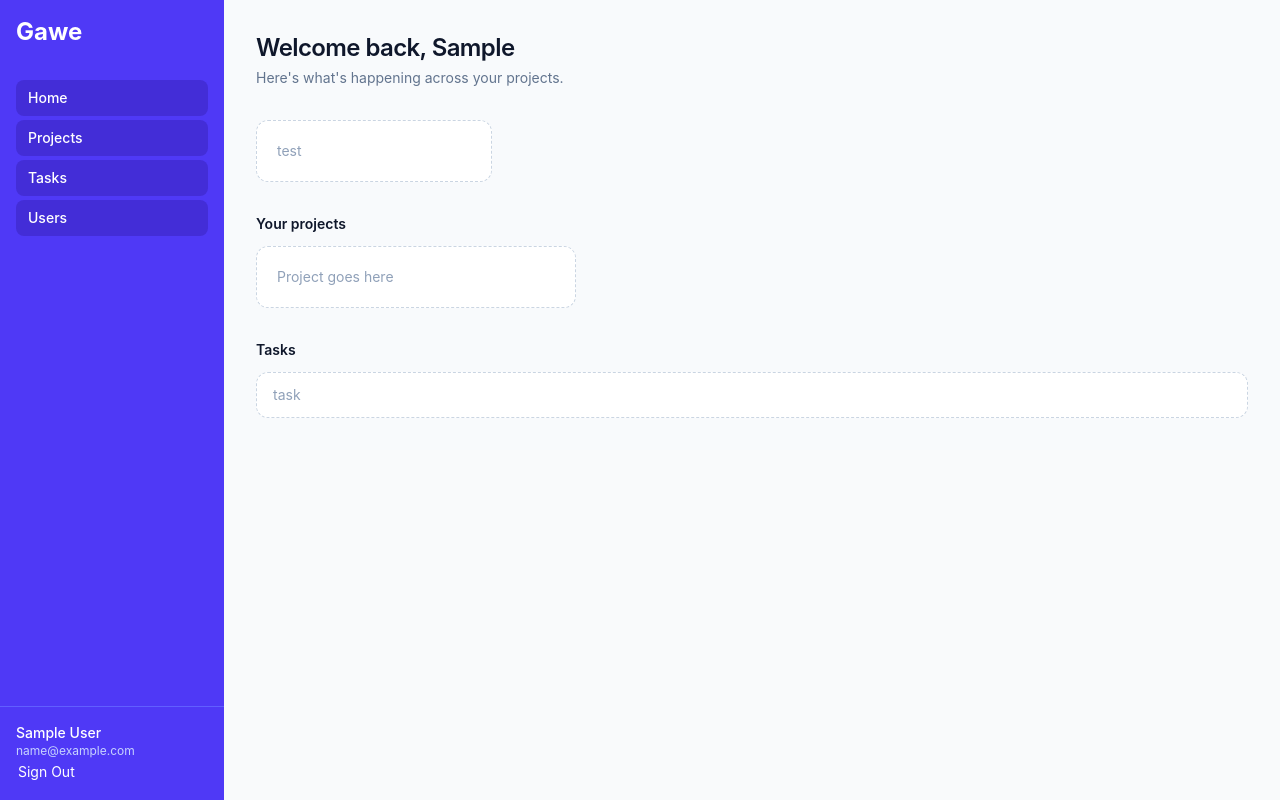
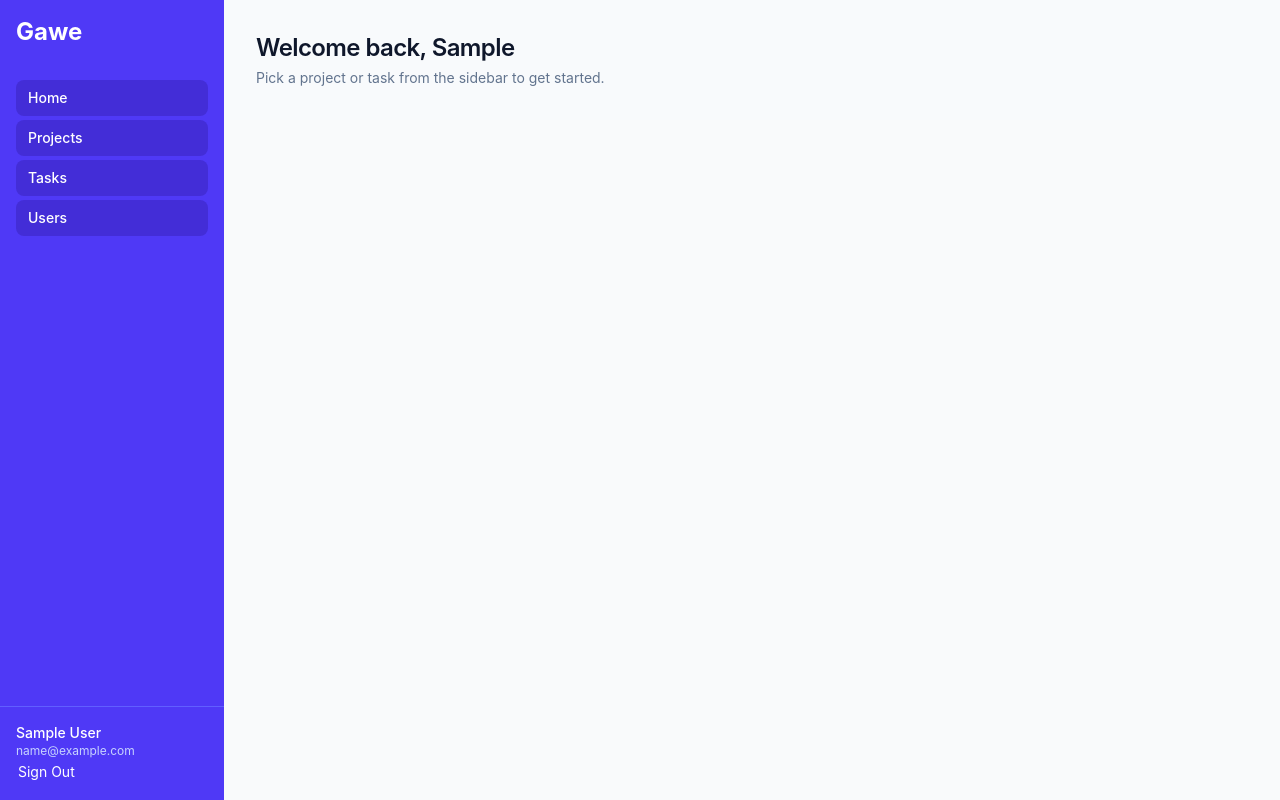
Before and after one commit to wonganjatan/gawe, a React (Vite) app in the folder frontend/: page / in a window 1280 px wide. Built offline with nearby package versions, Linux system fonts and the light colour scheme; no server answers; sample sign-in values are in the browser's storage.

Commit message:
fix(frontend): remove redundant content from homepage

```diff
--- a/frontend/src/pages/Home.tsx
+++ b/frontend/src/pages/Home.tsx
@@ -6,42 +6,12 @@ export default function Home() {
     return (
         <main className="flex-1 bg-slate-50 p-6 lg:p-8">
             <div className="mx-auto max-w-6xl">
-                <header className="mb-8">
-                    <h1 className="text-2xl font-semibold tracking-tight text-slate-900">
-                        Welcome back, {loggedInUser?.firstName ?? "there"}
-                    </h1>
-                    <p className="mt-1 text-sm text-slate-500">
-                        Here's what's happening across your projects.
-                    </p>
-                </header>
-
-                <section className="mb-8 grid grid-cols-2 gap-4 lg:grid-cols-4">
-                    <div className="rounded-xl border border-dashed border-slate-300 bg-white p-5 text-sm text-slate-400">
-                        test
-                    </div>
-                </section>
-
-                <section className="mb-8">
-                    <div className="mb-3 flex items-center justify-between">
-                        <h2 className="text-sm font-semibold text-slate-900">Your projects</h2>
-                    </div>
-                    <div className="grid gap-4 sm:grid-cols-2 lg:grid-cols-3">
-                        <div className="rounded-xl border border-dashed border-slate-300 bg-white p-5 text-sm text-slate-400">
-                            Project goes here
-                        </div>
-                    </div>
-                </section>
-
-                <section>
-                    <div className="mb-3 flex items-center justify-between">
-                        <h2 className="text-sm font-semibold text-slate-900">Tasks</h2>
-                    </div>
-                    <div className="flex flex-col gap-2">
-                        <div className="rounded-xl border border-dashed border-slate-300 bg-white px-4 py-3 text-sm text-slate-400">
-                            task
-                        </div>
-                    </div>
-                </section>
+                <h1 className="text-2xl font-semibold tracking-tight text-slate-900">
+                    Welcome back, {loggedInUser?.firstName ?? "there"}
+                </h1>
+                <p className="mt-1 text-sm text-slate-500">
+                    Pick a project or task from the sidebar to get started.
+                </p>
             </div>
         </main>
     )
```
